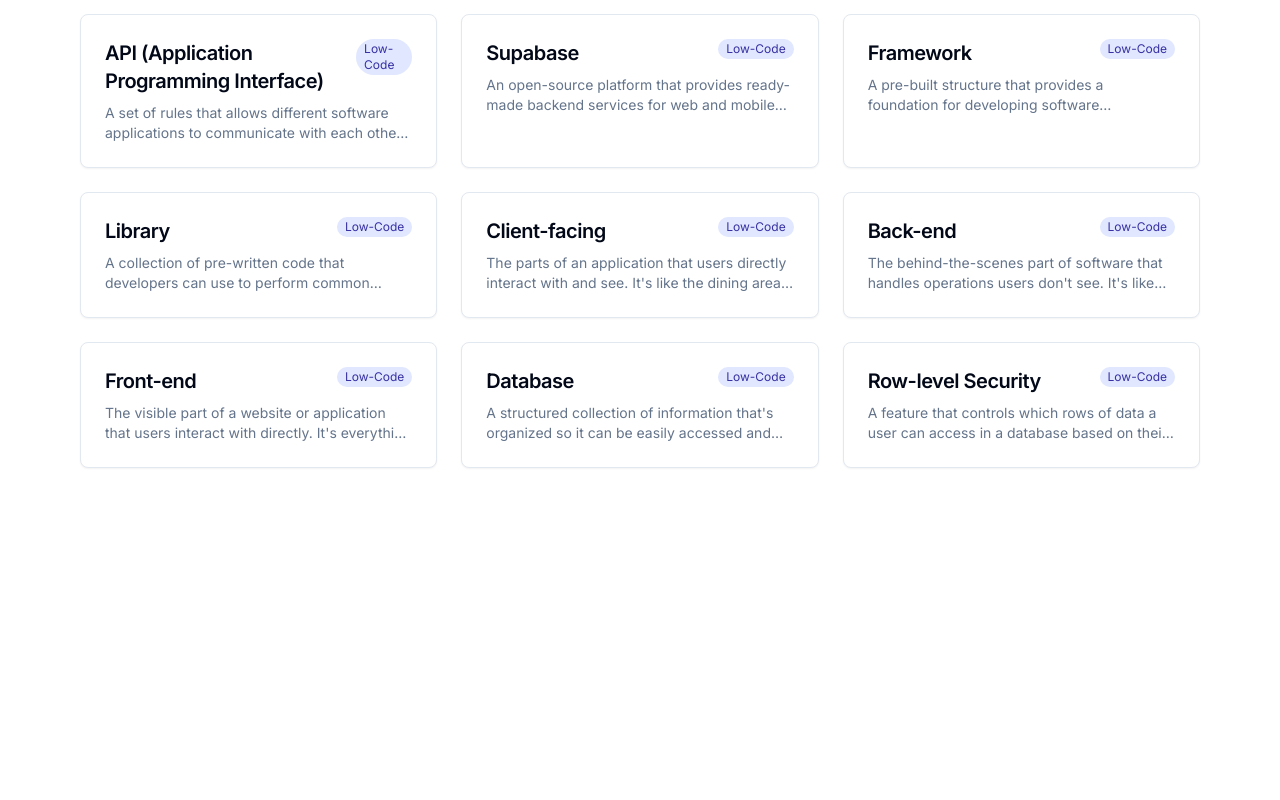
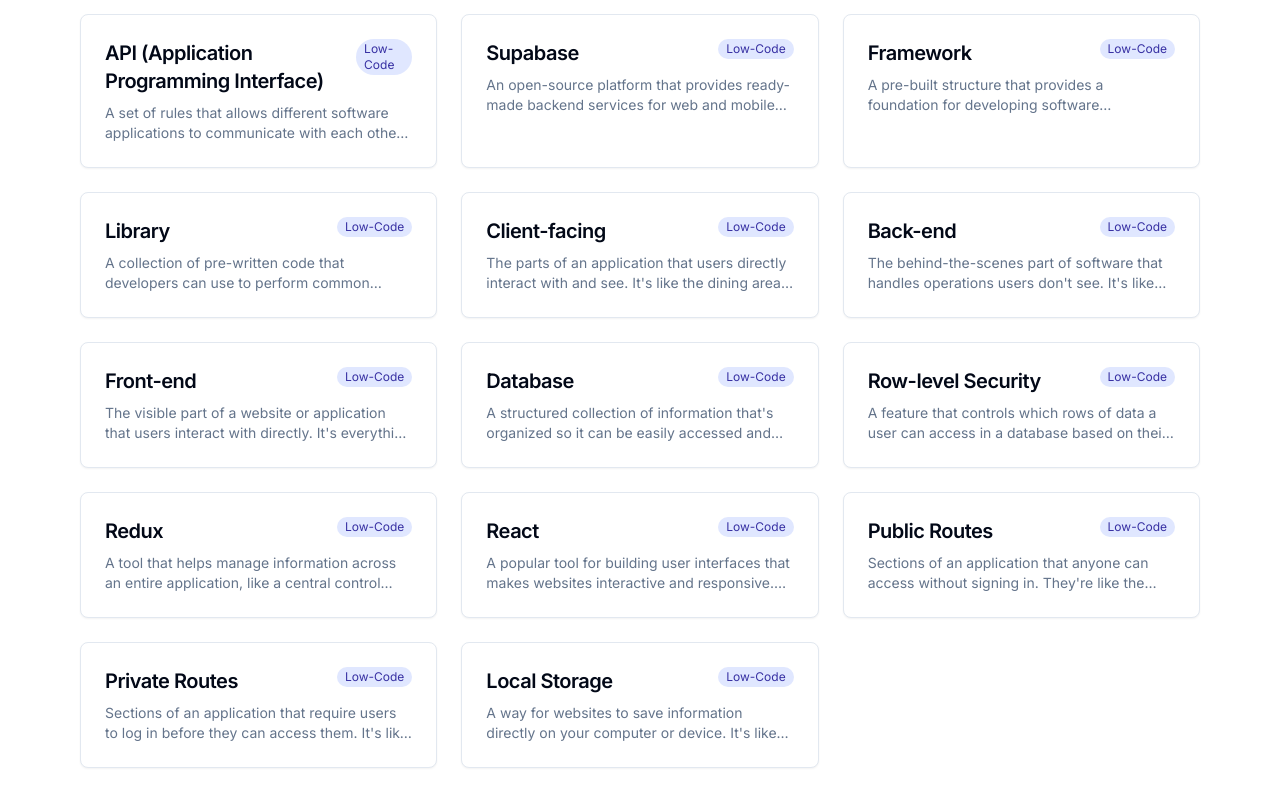
Before and after one commit to Launch-by-Lunch/ai-no-code-lingo-guide, a React (Vite) app: page /glossary in a window 1280 px wide. Shown: the part 1638-2438 px from the top of the page. Before the commit the page ends 2138 px from the top, so only its background shows below. Built offline with nearby package versions, Linux system fonts and the light colour scheme.

Commit message:
Add new glossary terms
Added Redux, React, Public routes, Private routes, and Local storage to the glossary with non-technical definitions and context for AI-based development tools. Updated `glossaryTerms.ts` file.

```diff
--- a/src/data/glossaryTerms.ts
+++ b/src/data/glossaryTerms.ts
@@ -240,5 +240,42 @@ export const glossaryTerms: GlossaryTerm[] = [
     definition: "A feature that controls which rows of data a user can access in a database based on their identity or role. It's like having different access cards in an office building—some people can only enter certain rooms while others have broader access. For example, in a company app, row-level security ensures employees only see their own HR records, while managers can view records for their entire team. This provides fine-grained control over who can see or modify specific information.",
     category: "low-code",
     relatedTerms: ["Database", "Security", "Data Privacy", "Access Control"]
+  },
+
+  // Additional Development Terms
+  {
+    id: "redux",
+    term: "Redux",
+    definition: "A tool that helps manage information across an entire application, like a central control room. It's similar to how a company might have a central database that all departments can access. Redux stores all important data in one place so different parts of your app can use it without confusion or inconsistencies. For example, an e-commerce app might use Redux to track the shopping cart contents across all pages.",
+    category: "low-code",
+    relatedTerms: ["State Management", "React", "Global State", "Store"]
+  },
+  {
+    id: "react",
+    term: "React",
+    definition: "A popular tool for building user interfaces that makes websites interactive and responsive. It's like a set of building blocks that lets you create reusable pieces (called components) and assemble them into complete pages. For instance, a social media feed might have a 'post component' that gets reused for every post you see. React makes it easier to build complex interfaces that update instantly when users interact with them.",
+    category: "low-code",
+    relatedTerms: ["Component", "Front-end", "JavaScript", "User Interface"]
+  },
+  {
+    id: "public-routes",
+    term: "Public Routes",
+    definition: "Sections of an application that anyone can access without signing in. They're like the public areas of a building—the lobby, reception, or information desk that visitors can enter freely. Examples include the home page, login page, about page, or pricing information of a web application. These areas show general information and encourage users to sign up or log in.",
+    category: "low-code",
+    relatedTerms: ["Private Routes", "Authentication", "User Access", "Navigation"]
+  },
+  {
+    id: "private-routes",
+    term: "Private Routes",
+    definition: "Sections of an application that require users to log in before they can access them. It's like areas in a building that need a keycard to enter. For example, in a project management tool, your personal dashboard, team workspaces, or account settings would all be private routes. They contain sensitive or personalized information that should only be available to authenticated users.",
+    category: "low-code",
+    relatedTerms: ["Public Routes", "Authentication", "User Access", "Security"]
+  },
+  {
+    id: "local-storage",
+    term: "Local Storage",
+    definition: "A way for websites to save information directly on your computer or device. It's like having a small filing cabinet in your browser that websites can use to remember things between visits. For example, an online shopping site might use local storage to remember items in your cart even if you close the browser, or a news site might remember your reading preferences. This data stays on your device until explicitly cleared, making your web experience more personalized.",
+    category: "low-code",
+    relatedTerms: ["Cookies", "Browser Storage", "Data Persistence", "Client-side Storage"]
   }
 ];
```
